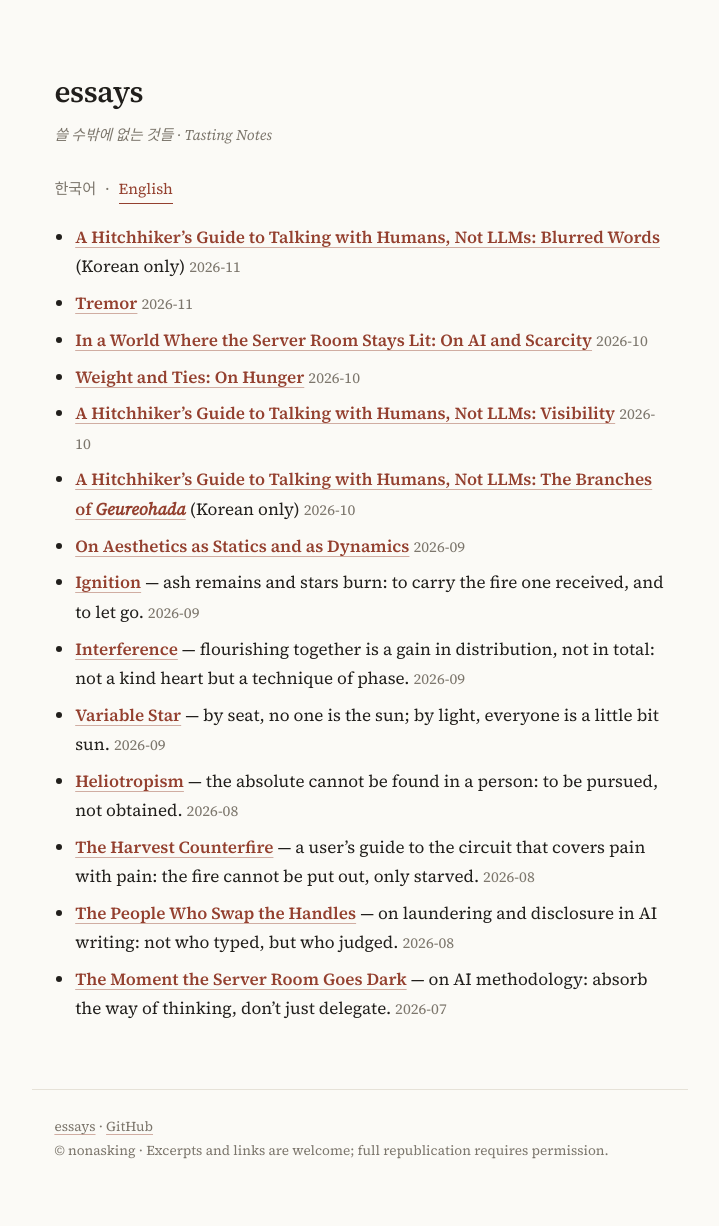
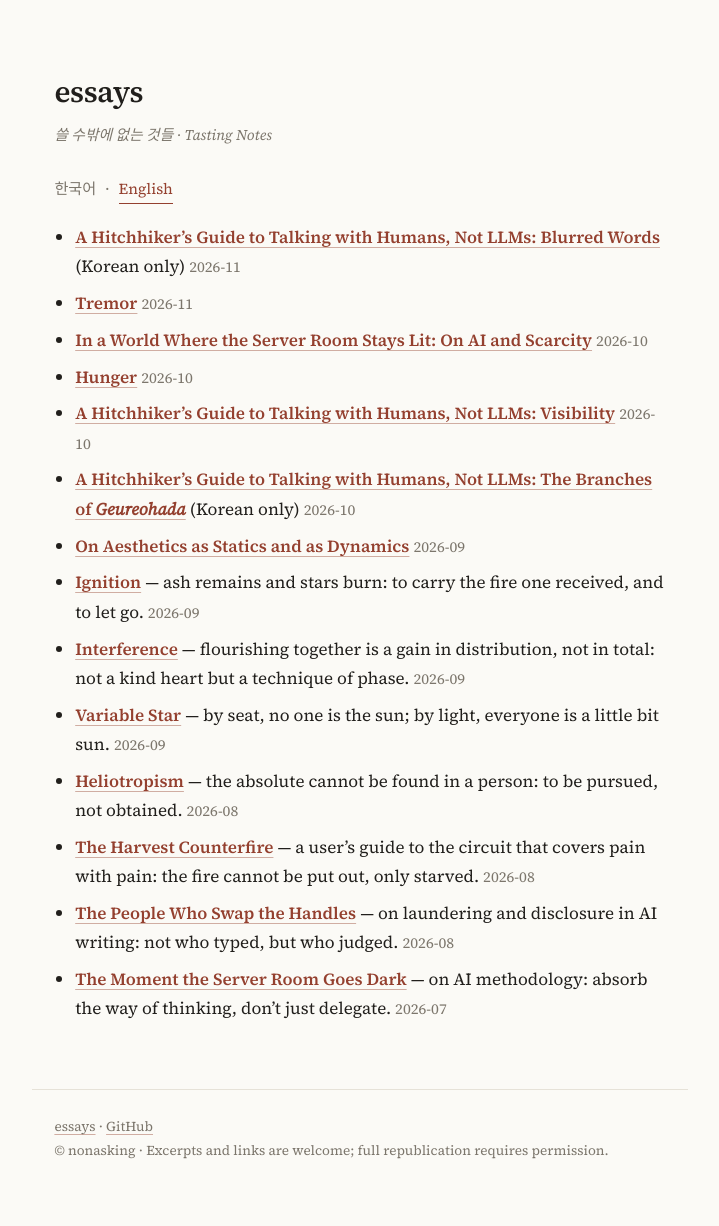
Before and after one commit to nonasking/essays, a Jekyll site: the page built from index.md, in a window 1280 px wide. Shown: the whole page, without its empty margins (280-999 px from the left). Built offline with Jekyll 4.4.1, drawn with Linux system fonts in a browser that asks for light colours.

Commit message:
Index: list 'Weight and Ties: On Hunger' as 허기 / Hunger
Co-Authored-By: Claude Fable 5.2 <noreply@anthropic.com>
Claude-Session: https://claude.ai/code/session_01BTGLPJ1snj3YMREbmcWepv

```diff
--- a/index.md
+++ b/index.md
@@ -37,7 +37,7 @@ description: 쓸 수밖에 없는 것들 · Tasting Notes
 - **[A Hitchhiker's Guide to Talking with Humans, Not LLMs: Blurred Words](./blurred-words/)** (Korean only) <small>2026-11</small>
 - **[Tremor](./tremor/en/)** <small>2026-11</small>
 - **[In a World Where the Server Room Stays Lit: On AI and Scarcity](./server-room-lit/en/)** <small>2026-10</small>
-- **[Weight and Ties: On Hunger](./weight-and-ties/en/)** <small>2026-10</small>
+- **[Hunger](./weight-and-ties/en/)** <small>2026-10</small>
 - **[A Hitchhiker's Guide to Talking with Humans, Not LLMs: Visibility](./visibility/en/)** <small>2026-10</small>
 - **[A Hitchhiker's Guide to Talking with Humans, Not LLMs: The Branches of *Geureohada*](./ways-of-saying-so/)** (Korean only) <small>2026-10</small>
 - **[On Aesthetics as Statics and as Dynamics](./statics-and-dynamics/en/)** <small>2026-09</small>
```
Also changed, not shown: other parts of index.md (+1 -1 lines).
